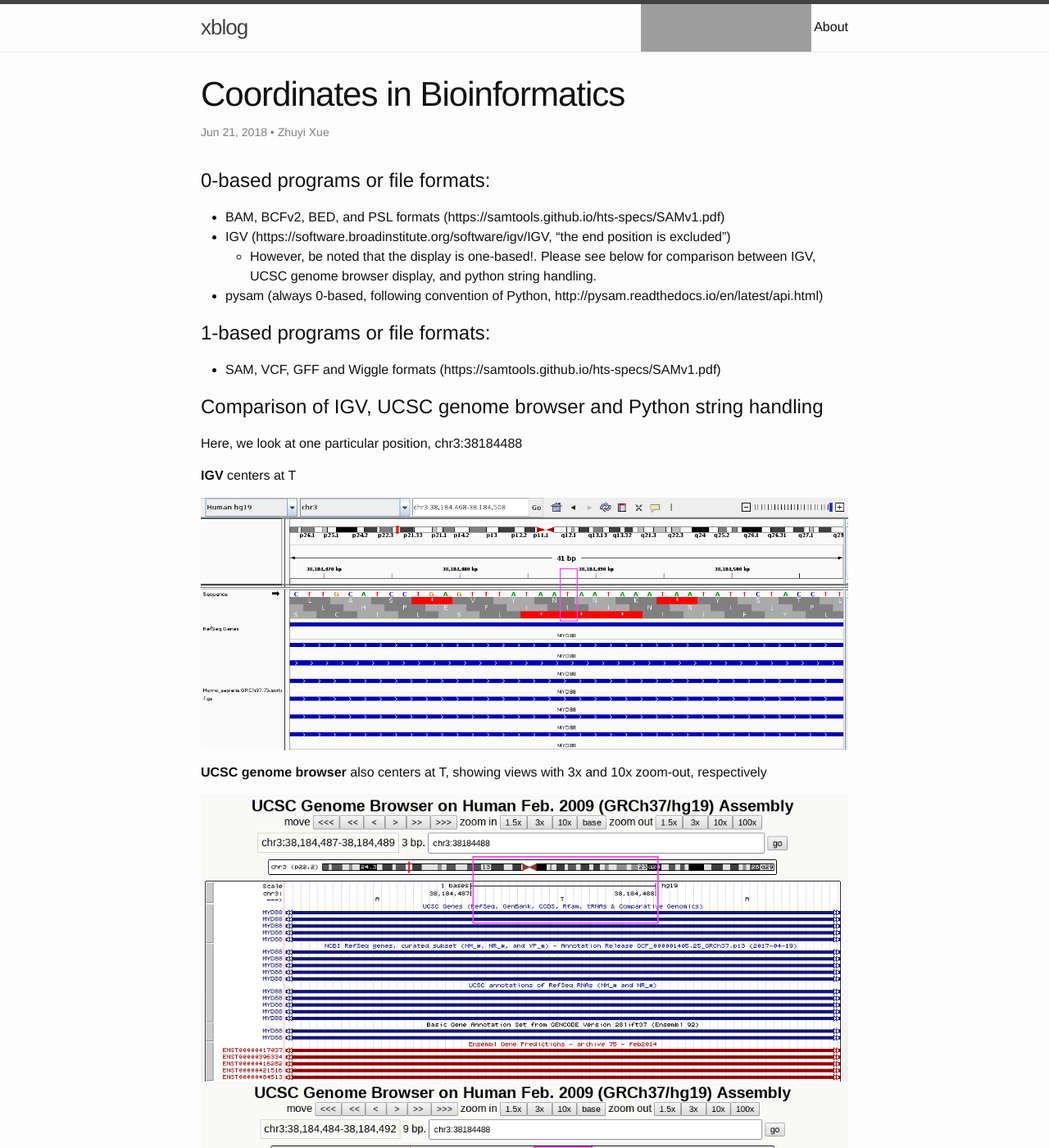
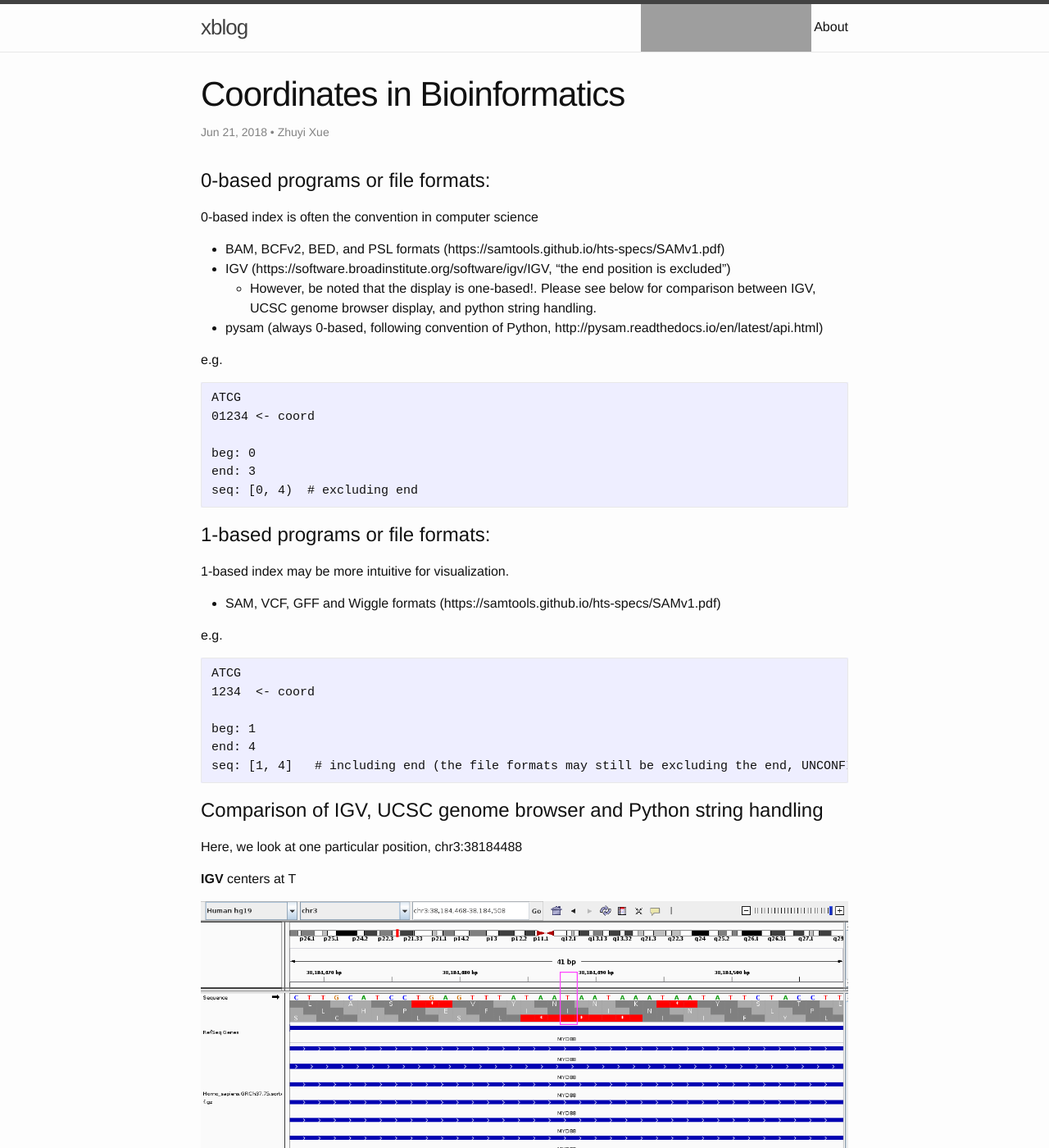
Before and after one commit to zyxue/zyxue.github.io, a Jekyll site: the page built from _posts/2018-06-21-coordinates-in-bioinformatics.md, in a window 1280 px wide and 1400 px high. Shown: the whole window at 82% size. Built offline with Jekyll 4.4.1, drawn with Linux system fonts in a browser that asks for light colours; comment, search, counter and statistics services are not loaded; grey boxes are pictures that could not be loaded.

Commit message:
added concrete example to 0-based & 1-based index

````diff
--- a/_posts/2018-06-21-coordinates-in-bioinformatics.md
+++ b/_posts/2018-06-21-coordinates-in-bioinformatics.md
@@ -7,6 +7,8 @@ tags: sequence, protein, neural networks
 
 # 0-based programs or file formats:
 
+0-based index is often the convention in computer science
+
 * BAM, BCFv2, BED, and PSL formats (https://samtools.github.io/hts-specs/SAMv1.pdf)
 * IGV (https://software.broadinstitute.org/software/igv/IGV, "the end position
   is excluded")
@@ -15,10 +17,31 @@ tags: sequence, protein, neural networks
     browser display, and python string handling.
 * pysam (always 0-based, following convention of Python, http://pysam.readthedocs.io/en/latest/api.html)
 
+e.g.
+```
+ATCG
+01234 <- coord
+
+beg: 0
+end: 3
+seq: [0, 4)  # excluding end
+```
+
 # 1-based programs or file formats:
+
+1-based index may be more intuitive for visualization.
 
 * SAM, VCF, GFF and Wiggle formats (https://samtools.github.io/hts-specs/SAMv1.pdf)
 
+e.g.
+```
+ATCG
+1234  <- coord
+
+beg: 1
+end: 4
+seq: [1, 4]   # including end (the file formats may still be excluding the end, UNCONFIRMED)
+```
 
 # Comparison of IGV, UCSC genome browser and Python string handling
 
````
